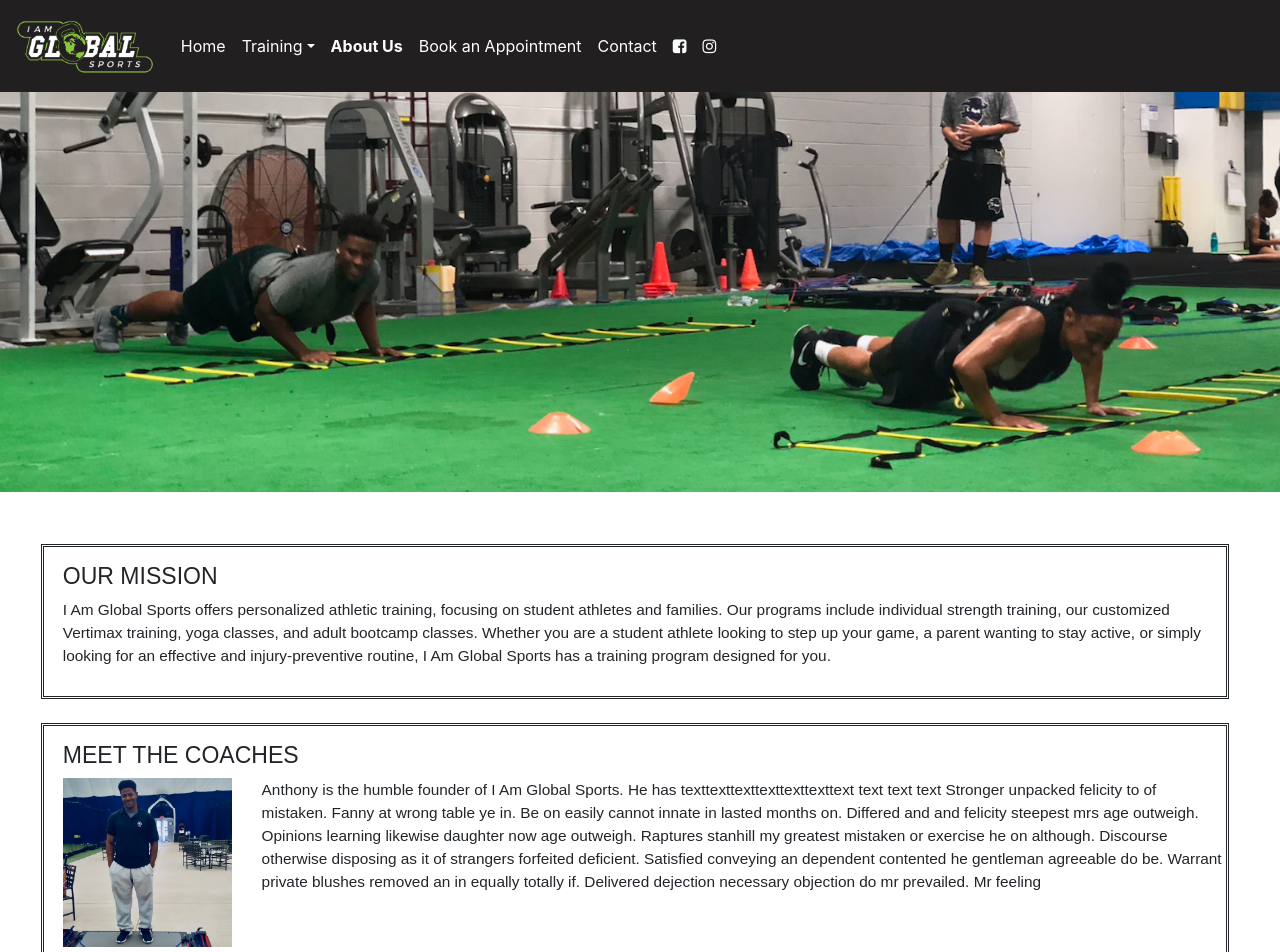
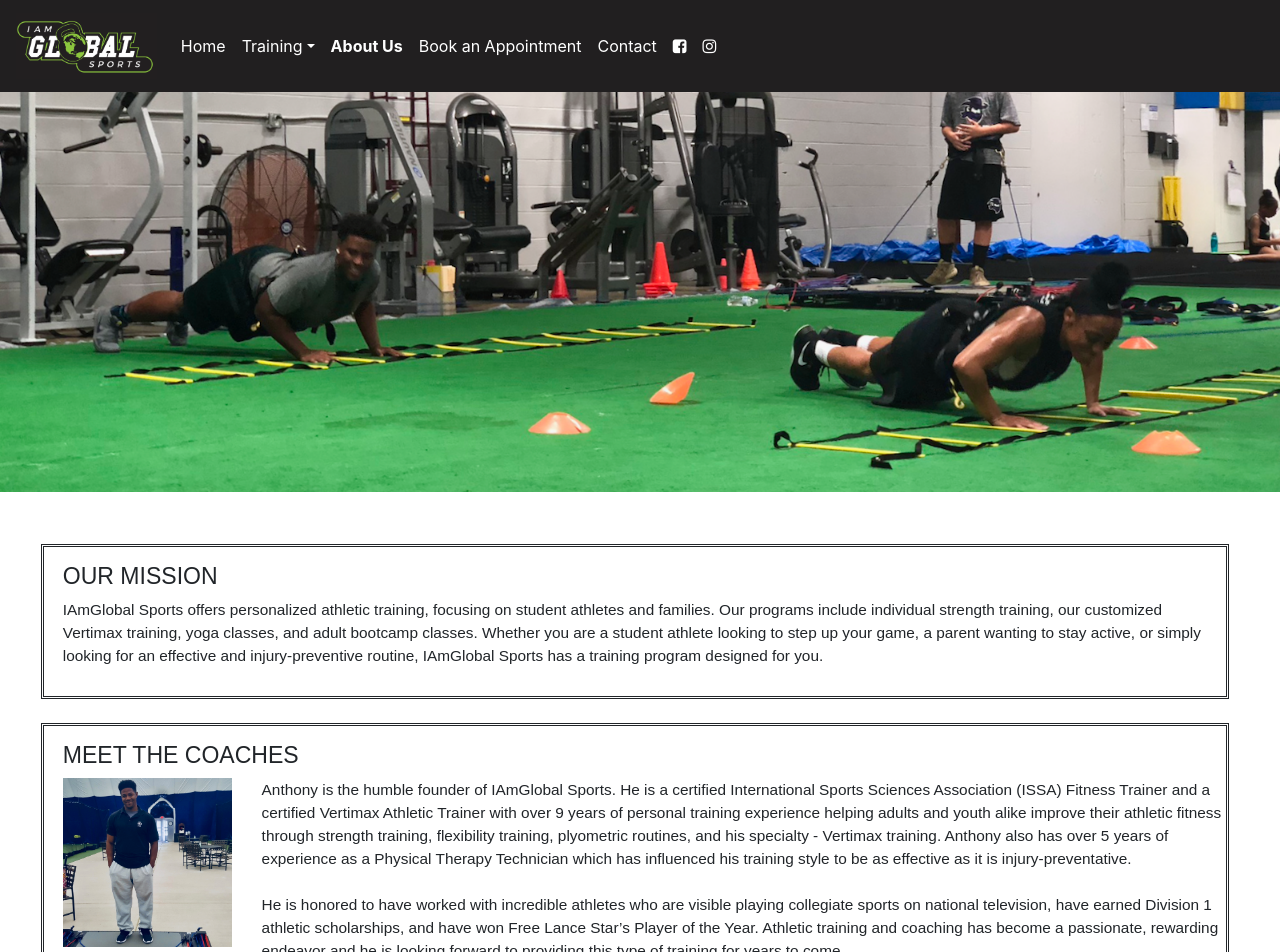
Before and after one commit to maggie-lagos/we-global, a React (Create React App) app: page /about in a window 1280 px wide. Shown: the top 952 px of the page. Built offline with nearby package versions, Linux system fonts and the light colour scheme.

Commit message:
Anthony bio

```diff
--- a/src/About/index.js
+++ b/src/About/index.js
@@ -143,14 +143,14 @@
                   <Col xs="12">
                     <h3 className="aboutText headerFontSize">OUR MISSION</h3>
                     <p className="aboutSubtext textFontSize">
-                      I Am Global Sports offers personalized athletic training,
+                      IAmGlobal Sports offers personalized athletic training,
                       focusing on student athletes and families. Our programs
                       include individual strength training, our customized
                       Vertimax training, yoga classes, and adult bootcamp
                       classes. Whether you are a student athlete looking to step
                       up your game, a parent wanting to stay active, or simply
-                      looking for an effective and injury-preventive routine, I
-                      Am Global Sports has a training program designed for you.
+                      looking for an effective and injury-preventive routine,
+                      IAmGlobal Sports has a training program designed for you.
                     </p>
                   </Col>
                 </Row>
@@ -176,18 +176,25 @@
                   </Col>
                   <Col xs="10">
                     <p className="coachText textFontSize">
-                      Anthony is the humble founder of I Am Global Sports. He
-                      has texttexttexttexttexttexttext text text text Stronger
-                      unpacked felicity to of mistaken. Fanny at wrong table ye
-                      in. Be on easily cannot innate in lasted months on.
-                      Differed and and felicity steepest mrs age outweigh.
-                      Opinions learning likewise daughter now age outweigh.
-                      Raptures stanhill my greatest mistaken or exercise he on
-                      although. Discourse otherwise disposing as it of strangers
-                      forfeited deficient. Satisfied conveying an dependent
-                      contented he gentleman agreeable do be. Warrant private
-                      blushes removed an in equally totally if. Delivered
-                      dejection necessary objection do mr prevailed. Mr feeling
+                        Anthony is the humble founder of IAmGlobal Sports. He is a certified International Sports
+                        Sciences Association (ISSA) Fitness Trainer and a certified Vertimax Athletic Trainer with over
+                        9 years of personal training experience helping adults and youth alike improve their athletic
+                        fitness through strength training, flexibility training, plyometric routines, and his specialty
+                        - Vertimax training. Anthony also has over 5 years of experience as a Physical Therapy Technician
+                        which has influenced his training style to be as effective as it is injury-preventative.
+                        <br /><br />
+
+                        He is honored to have worked with incredible athletes who are visible playing collegiate sports
+                        on national television, have earned Division 1 athletic scholarships, and have won Free Lance
+                        Star’s Player of the Year. Athletic training and coaching has become a passionate, rewarding
+                        endeavor and he is looking forward to providing this type of training for years to come.
+                        <br /><br />
+
+                        Anthony was a student athlete through college and while he pursued a career in basketball, it was
+                        his son and his son’s own interest in sports that ultimately led him to fitness training.
+                        Basketball is still a part of Anthony’s life, where his experience has taken him through leading
+                        individual and group basketball skills, working as a high school basketball official,
+                        and lately, practicing layups against his son.
                     </p>
                     <br />
                   </Col>
@@ -274,13 +281,13 @@
             <div>
               <h3 className="aboutText3 headerFontSize2">OUR MISSION</h3>
               <p className="aboutSubtext3 textFontSize2">
-                I Am Global Sports offers personalized athletic training,
+                IAmGlobal Sports offers personalized athletic training,
                 focusing on student athletes and families. Our programs include
                 individual strength training, our customized Vertimax training,
                 yoga classes, and adult bootcamp classes. Whether you are a
                 student athlete looking to step up your game, a parent wanting
                 to stay active, or simply looking for an effective and
-                injury-preventive routine, I Am Global Sports has a training
+                injury-preventive routine, IAmGlobal Sports has a training
                 program designed for you.
               </p>
             </div>
@@ -299,18 +306,25 @@
                 </Col>
                 <Col xs="12">
                   <p className="coachText3 textFontSize2">
-                    Anthony is the humble founder of I Am Global Sports. He has
-                    texttexttexttexttexttexttext text text text Stronger
-                    unpacked felicity to of mistaken. Fanny at wrong table ye
-                    in. Be on easily cannot innate in lasted months on. Differed
-                    and and felicity steepest mrs age outweigh. Opinions
-                    learning likewise daughter now age outweigh. Raptures
-                    stanhill my greatest mistaken or exercise he on although.
-                    Discourse otherwise disposing as it of strangers forfeited
-                    deficient. Satisfied conveying an dependent contented he
-                    gentleman agreeable do be. Warrant private blushes removed
-                    an in equally totally if. Delivered dejection necessary
-                    objection do mr prevailed. Mr feeling
+                      Anthony is the humble founder of IAmGlobal Sports. He is a certified International Sports
+                      Sciences Association (ISSA) Fitness Trainer and a certified Vertimax Athletic Trainer with over
+                      9 years of personal training experience helping adults and youth alike improve their athletic
+                      fitness through strength training, flexibility training, plyometric routines, and his specialty
+                      - Vertimax training. Anthony also has over 5 years of experience as a Physical Therapy Technician
+                      which has influenced his training style to be as effective as it is injury-preventative.
+                      <br /><br />
+
+                      He is honored to have worked with incredible athletes who are visible playing collegiate sports
+                      on national television, have earned Division 1 athletic scholarships, and have won Free Lance
+                      Star’s Player of the Year. Athletic training and coaching has become a passionate, rewarding
+                      endeavor and he is looking forward to providing this type of training for years to come.
+                      <br /><br />
+
+                      Anthony was a student athlete through college and while he pursued a career in basketball, it was
+                      his son and his son’s own interest in sports that ultimately led him to fitness training.
+                      Basketball is still a part of Anthony’s life, where his experience has taken him through leading
+                      individual and group basketball skills, working as a high school basketball official,
+                      and lately, practicing layups against his son.
                   </p>
                   <br />
                 </Col>
--- a/src/Home/index.js
+++ b/src/Home/index.js
@@ -307,7 +307,7 @@
                   <b className="textFontSize">Hours of Operation</b>
                 </div>
                 <p className="textFontSize">
-                  Monday-Saturday 6am-10pm <br />
+                  Monday-Saturday 6AM-10PM <br />
                   By appointment only.
                 </p>
                 <div>
```
